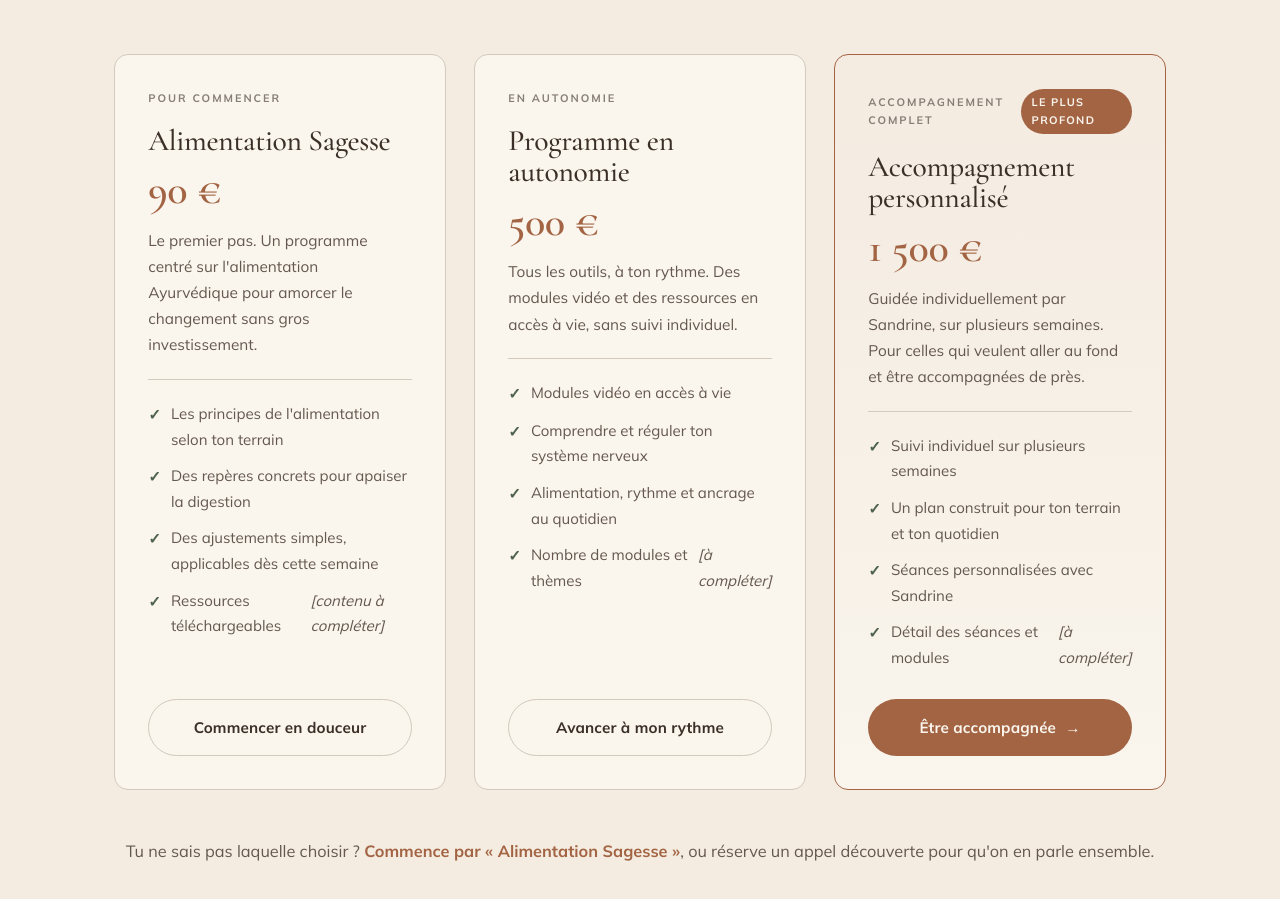
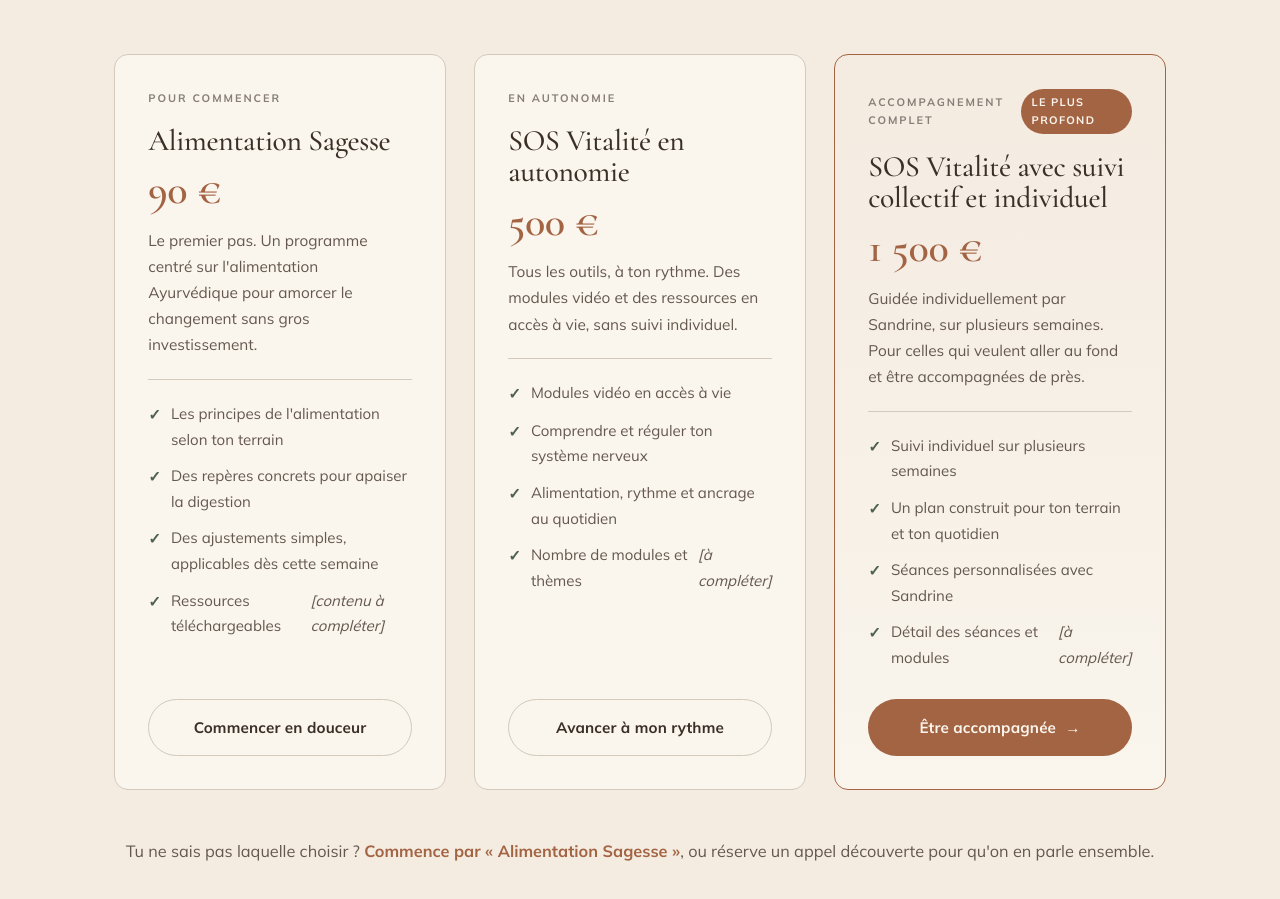
Before and after one commit to leboulaire265/site-sandrine-alarcon, a plain HTML site: page index.html in a window 1280 px wide. Shown: the part 3600-4499 px from the top of the page. Drawn offline with nearby package versions, Linux system fonts and the light colour scheme.

Commit message:
sandrine : renommage des offres SOS Vitalite

```diff
--- a/index.html
+++ b/index.html
@@ -325,7 +325,7 @@ section { position: relative; }
       </article>
       <article class="offer reveal">
         <div class="offer-rank"><span>En autonomie</span></div>
-        <h3>Programme en autonomie</h3>
+        <h3>SOS Vitalité en autonomie</h3>
         <div class="price">500&nbsp;€</div>
         <p class="desc">Tous les outils, à ton rythme. Des modules vidéo et des ressources en accès à vie, sans suivi individuel.</p>
         <ul class="offer-list">
@@ -338,7 +338,7 @@ section { position: relative; }
       </article>
       <article class="offer feature reveal">
         <div class="offer-rank"><span>Accompagnement complet</span><span class="badge">Le plus profond</span></div>
-        <h3>Accompagnement personnalisé</h3>
+        <h3>SOS Vitalité avec suivi collectif et individuel</h3>
         <div class="price">1&nbsp;500&nbsp;€</div>
         <p class="desc">Guidée individuellement par Sandrine, sur plusieurs semaines. Pour celles qui veulent aller au fond et être accompagnées de près.</p>
         <ul class="offer-list">
```
